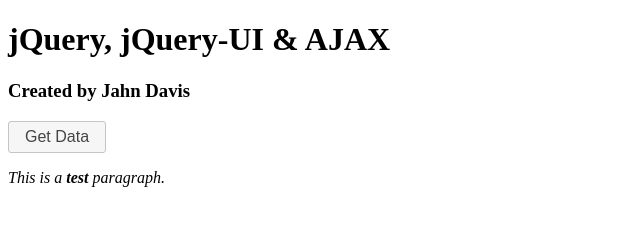
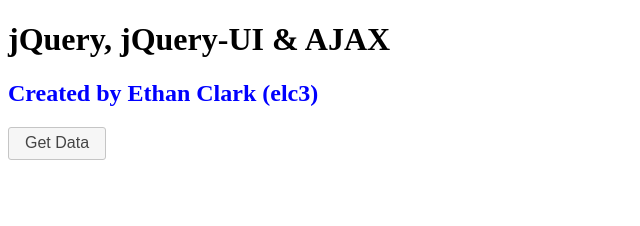
Before and after one commit to JahnDavis27/CS336_v2, a website: page lab07/public/lab07.html in a window 1280 px wide. Shown: the whole page, without its empty margins (0-640 px from the left). Drawn offline with nearby package versions, Linux system fonts and the light colour scheme.

Commit message:
Made sure lab07 worked properly for regrading

```diff
--- a/lab07/public/lab07.html
+++ b/lab07/public/lab07.html
@@ -3,27 +3,22 @@
 Date: October 19th, 2016
 Course: CS336
 !-->
-
 <!doctype html>
 
 <html lang="en">
-
     <head>
         <meta charset="utf-8">
-        <title>Lab07 - Working with jQuery, jQuery-UI, and AJAX</title>
+        <title>Lab07 - jQuery, jQuery-UI, AJAX</title>
         <link rel="stylesheet" href="//code.jquery.com/ui/1.12.1/themes/base/jquery-ui.css" />
         <link rel="stylesheet" href="style.css" />
         <script src="//code.jquery.com/jquery-latest.min.js"></script>
         <script src="//code.jquery.com/ui/1.12.1/jquery-ui.js"></script>
         <script src="script.js"></script>
     </head>
-
     <body>
         <h1>jQuery, jQuery-UI & AJAX</h1>
-        <h3>Created by Jahn Davis</h3>
-    	<button id="get-data" class="ui-button ui-widget ui-corner-all">Get Data</button>
-    	<div></div>
-
+        <h2>Created by Ethan Clark (elc3)</h2>
+        <button id="get-data" class="ui-button ui-widget ui-corner-all">Get Data</button>
+        <div></div>
     </body>
-
 </html>
--- a/lab07/public/script.js
+++ b/lab07/public/script.js
@@ -1,24 +1,35 @@
+/*
+ * script.js contains the necessary jQuery/AJAX functions for lab7.html
+ * Created by: Jahn Davis
+ * October 19th, 2016
+ */
+
  // Using the .ready() function inside the script body
-$( document ).ready(function() {
-	 var newPrgrh= $("<p>", {
-    	html: "This is a <strong> test </strong> paragraph.",
-    	"class": "new",
+$(document).ready(function() {
+
+    // Creating a new DOM element and adding it to the document
+    var myNewParagraph = $("<p>", {
+        html: "",
+        "id": "new",
     });
-	newPrgrh.appendTo("body");
+    myNewParagraph.appendTo("body");
 
+    // If the Get Data button is pushed...
     $("button#get-data").click(
+
         // Request a GET method from the server with appropriate data
+        //      and display it on the browser
         function() {
             console.log("AJAX request issued...");
             $.ajax({
                 url: "/hello",
                 type: "GET",
                 data: {
-    				name: "lab07"
+                    name: "Lab07"
                 }
             })
             .done(function(result){
-    			console.log("AJAX request succeeded!!!")
+                console.log("AJAX request succeeded")
                 $("#new").html(result.message);
             })
             .fail(function(xhr, status, errorThrown) {
```
Also changed, not shown: lab07/public/lab07_1.html (+9 -11 lines), lab07/server.js (+4 -4 lines). Lines whose indentation alone changed are shown as unchanged.
